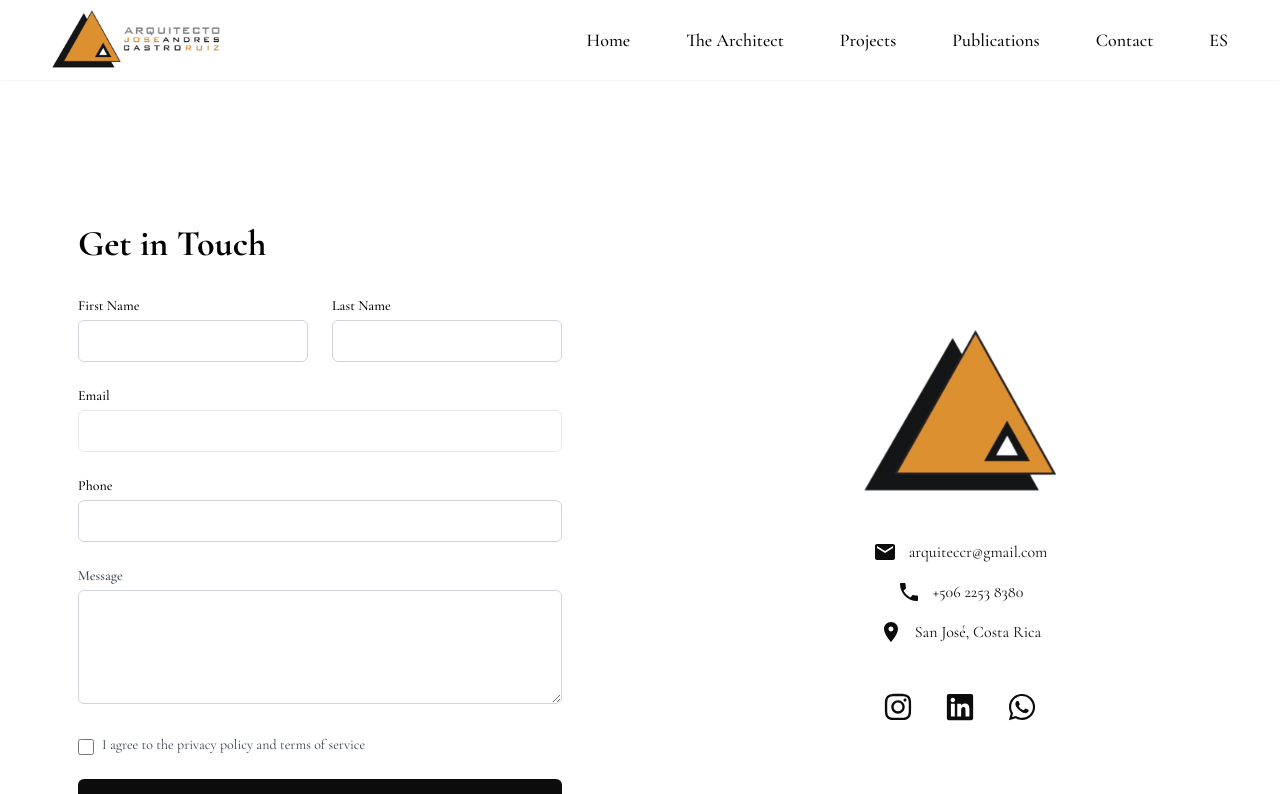
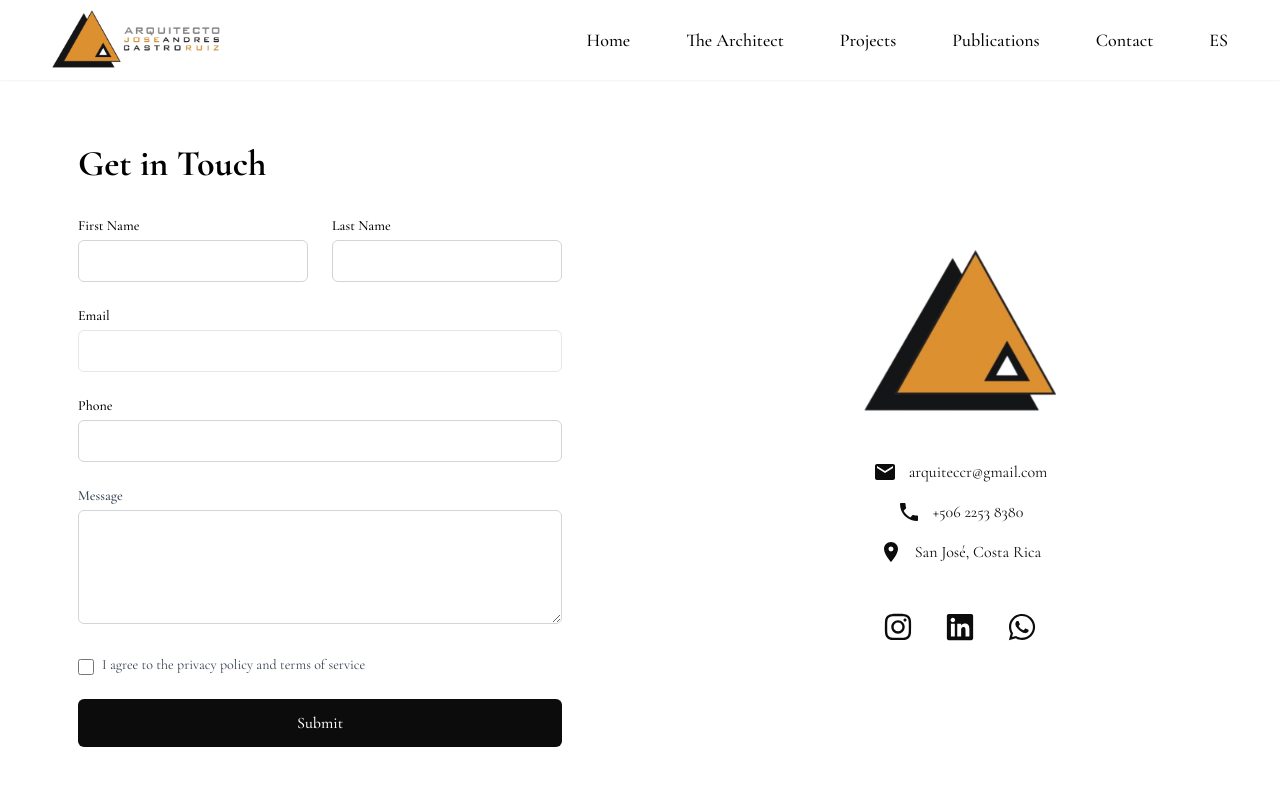
Before and after one commit to botflowlab/AndresCastroWebsite, a React (Vite) app: page /contacto in a window 1280 px wide. Shown: the top 794 px of the page. Built offline with nearby package versions, Linux system fonts and the light colour scheme; a web font is replaced by a local one.

Commit message:
Updated Contact.jsx

```diff
--- a/src/pages/contact/Contact.jsx
+++ b/src/pages/contact/Contact.jsx
@@ -4,7 +4,7 @@ import AgentInfo from './AgentInfo';
 
 export default function Contact() {
   return (
-    <div className="min-h-screen pt-20 relative">
+    <div className="min-h-screen relative">
       <div className="container mx-auto relative z-10">
         <div className="flex flex-col md:flex-row min-h-[calc(100vh-5rem)] mt-20 items-center">
           {/* Left side - Contact Form */}
```
